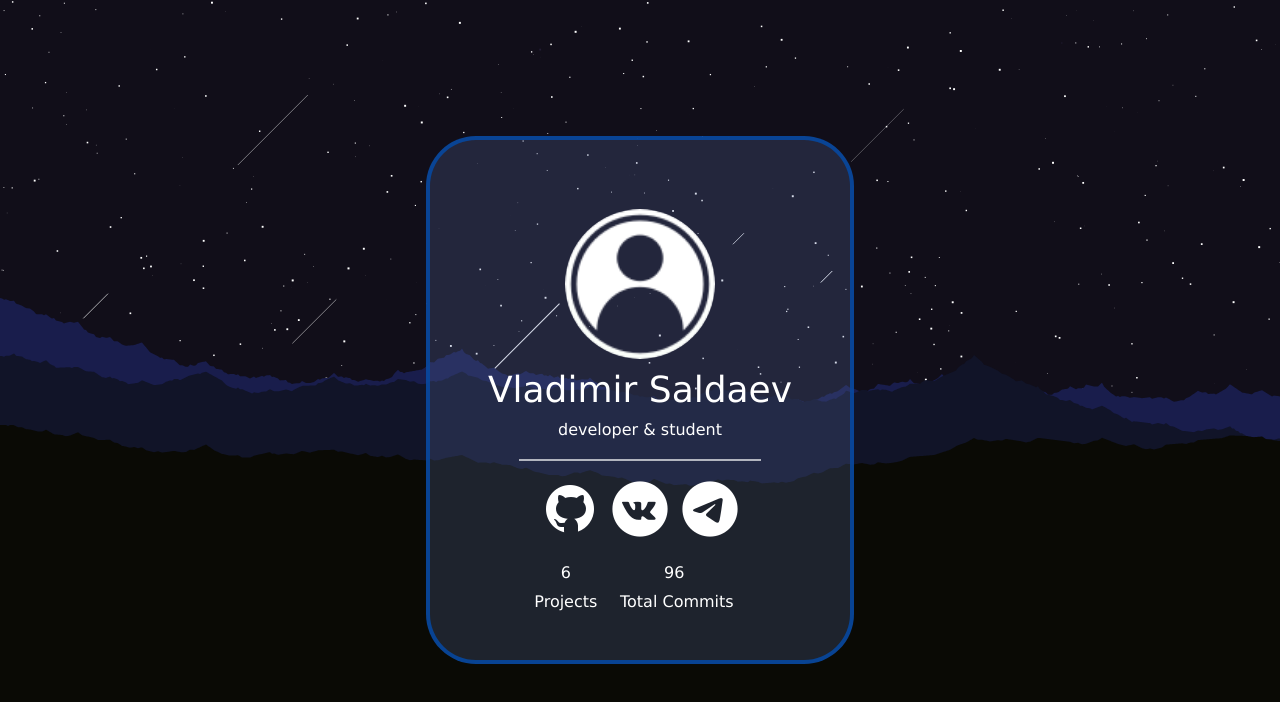
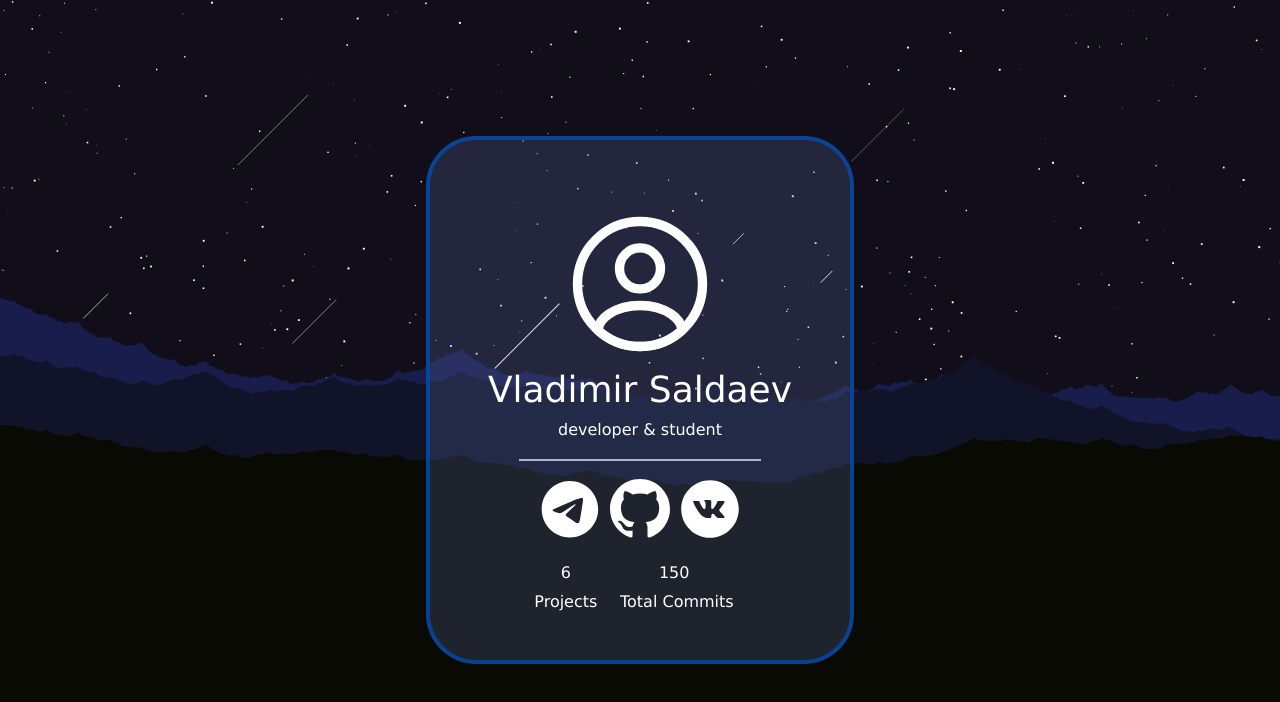
Before and after one commit to saldaevvladimir/saldaevvladimir.github.io, a plain HTML site: page index.html in a window 1280 px wide. Drawn offline with Linux system fonts and the light colour scheme; animation ran at ten frames a second.

Commit message:
updated commits number

```diff
--- a/index.html
+++ b/index.html
@@ -1,9 +1,11 @@
 <!DOCTYPE html>
 <html>
+
 <head>
   <title>Vladimir Saldaev</title>
   <link rel="stylesheet" href="static/style.css">
 </head>
+
 <body>
   <canvas id="bgCanvas"></canvas>
   <div class="page">
@@ -13,14 +15,14 @@
       <div class="text">developer & student</div>
       <hr class="h-line">
       <div class="icons">
+        <a href="https://t.me/v_s2_d" target="_blank">
+          <img src="static/images/telegram.svg" alt="telegram">
+        </a>
         <a href="https://github.com/saldaevvladimir" target="_blank">
-            <img src="static/images/github.png" alt="GitHub">
+          <img src="static/images/github.svg" alt="GitHub">
         </a>
         <a href="https://vk.com/v_s_2 " target="_blank">
-            <img src="static/images/vkontakte.png" alt="VK">
-          </a>
-          <a href="https://t.me/v_s2_d" target="_blank">
-            <img src="static/images/telegram.png" alt="telegram">
+          <img src="static/images/vkontakte.svg" alt="VK">
         </a>
       </div>
       <div class="footer">
@@ -29,7 +31,7 @@
           <div class="text">Projects</div>
         </div>
         <div class="block">
-            <div class="text">96</div>
+          <div class="text">150</div>
           <div class="text">Total Commits</div>
         </div>
       </div>
@@ -37,4 +39,5 @@
   </div>
   <script src="static/action.js"></script>
 </body>
+
 </html>
--- a/static/style.css
+++ b/static/style.css
@@ -56,7 +56,7 @@ canvas {
     width: 150px;
     height: 150px;
     background-color: rgba(255, 255, 255, 0);
-    background-image: url("images/profile.png");
+    background-image: url("images/profile.svg");
     background-size: cover;
     background-position: center;
     filter: invert(100%);
```
Also changed, not shown: static/images/github.svg (added), static/images/profile.svg (added), static/images/telegram.svg (added), static/images/vkontakte.svg (added). Lines whose indentation alone changed are shown as unchanged.
